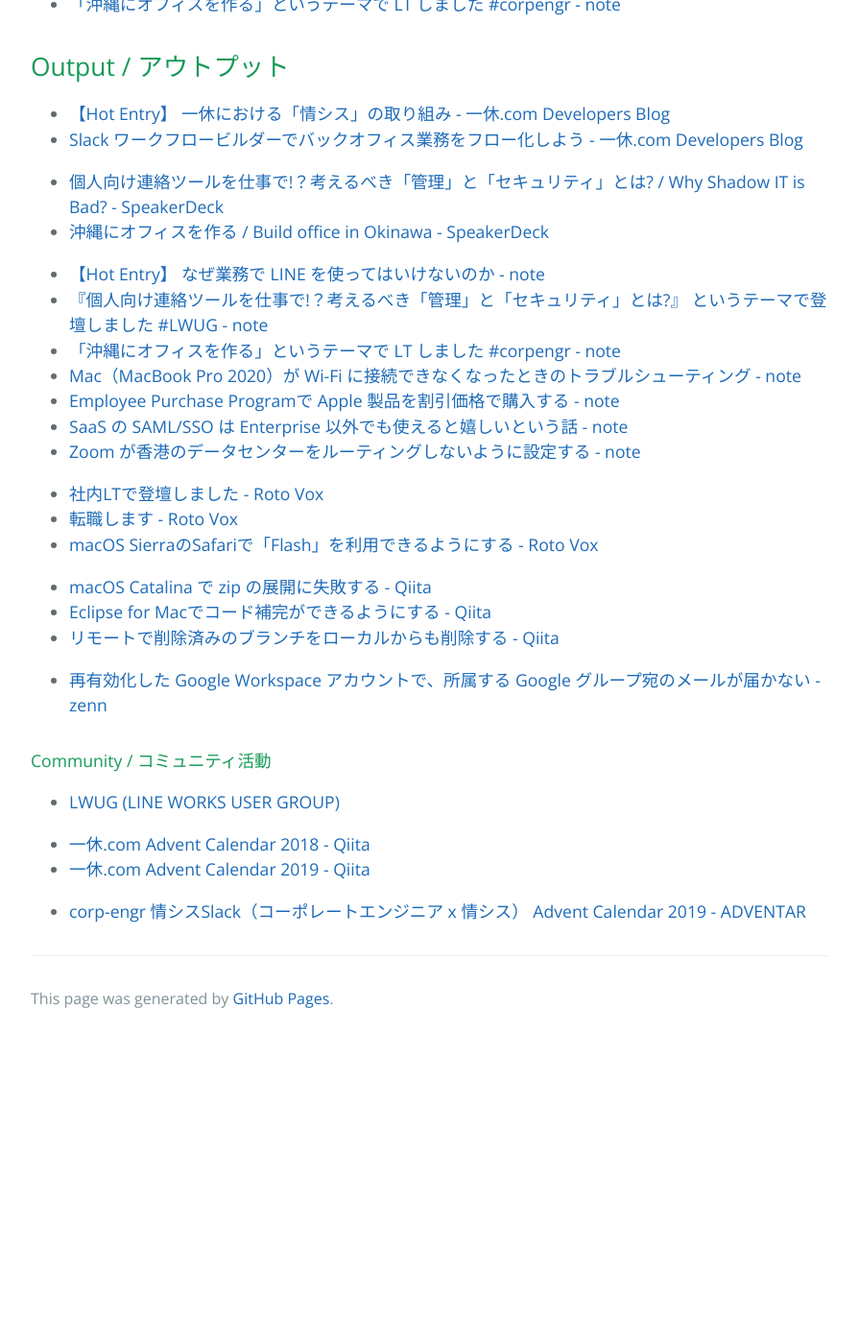
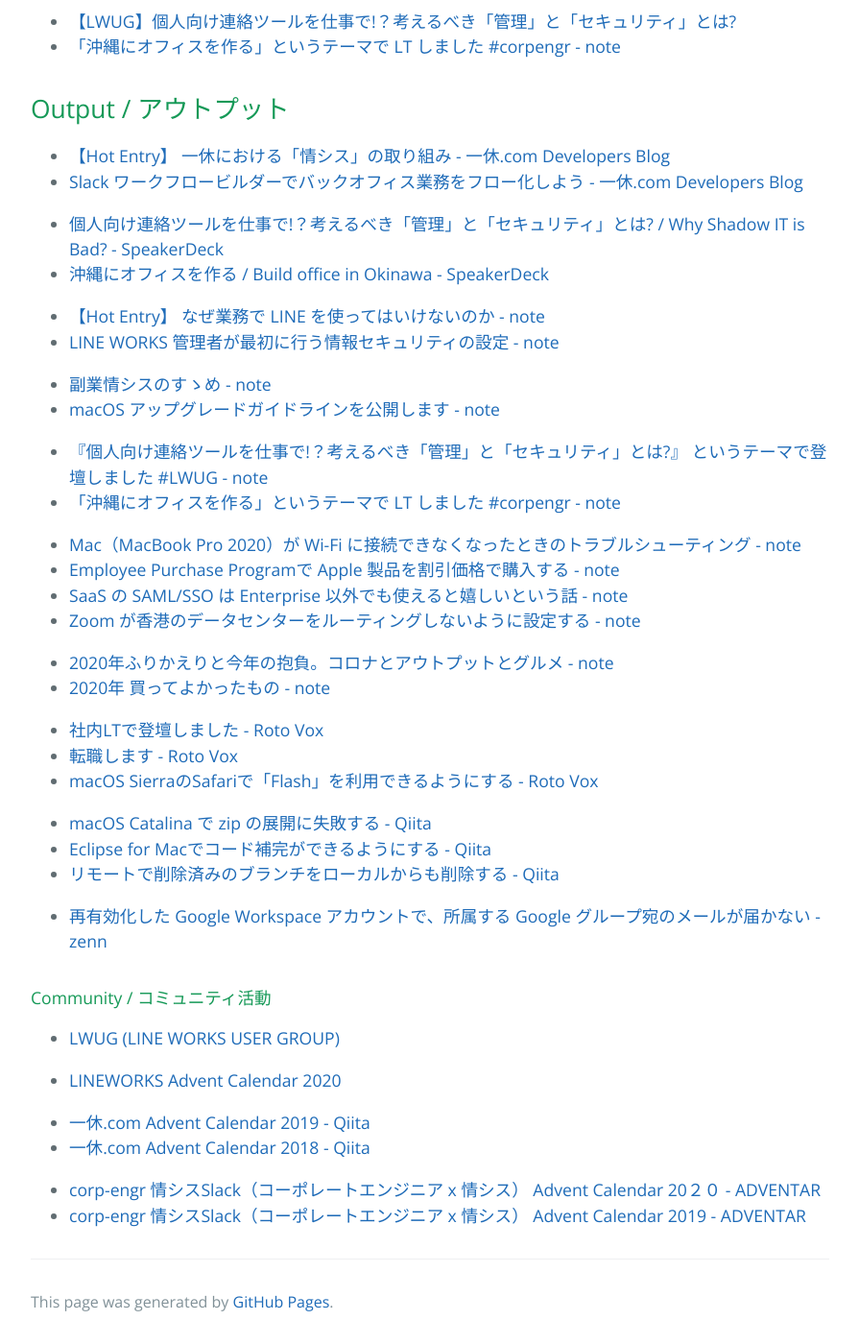
Before and after one commit to rotomx/rotomx.github.io, a Jekyll site: the page built from index.md, in a window 1280 px wide and 1400 px high, scrolled down 2541 px. Shown: the whole window at 96% size, without its empty margins (192-1087 px from the left). Built offline with Jekyll 4.4.1, drawn with Linux system fonts in a browser that asks for light colours; before the commit the page ends 3625 px from its top, so only the background shows below that; some of the changed text lies outside the part shown.

Commit message:
Update index.md

```diff
--- a/index.md
+++ b/index.md
@@ -10,7 +10,7 @@ layout: default
 <dt>📛 Name</dt>
 <dd> ろと rotomx</dd>
 <dt>💻 Jobs</dt>
-<dd>Corporate Engineer</dd>
+<dd>Corporate Engineer / 情シス</dd>
 <dt>👶 Age</dt>
 <dd>28</dd>
 <dt>🎓 Degree</dt>
@@ -21,7 +21,7 @@ layout: default
 
 ## 📄 Career / 経歴
 
-| 2020.11 -         | ROUTE 06, Inc.     | Side business |
+| 2020.11 -         | ROUTE 06, Inc.     | Side Business |
 | 2018.8 -          | IKYU Corp.          | Employee  |
 | 2015.4 - 2018.7 | At Home Co.,Ltd.    | Employee  |
 | 2013.6 - 2015.3 | Apple Inc.          | Internship |
@@ -38,12 +38,14 @@ layout: default
 
 ## 🎖Qualification / 資格・称号
 
+* 学士（マネジメント）
+
 
 * LINE WORKS アンバサダー
 
 
-* ITパスポート試験
-* 情報セキュリティマネジメント試験
+* ITパスポート試験（IP）
+* 情報セキュリティマネジメント試験（SG）
 
 
 * Microsoft Azure Fundamentals (AZ-900)
@@ -99,12 +101,24 @@ layout: default
 
 
 * [【Hot Entry】 なぜ業務で LINE を使ってはいけないのか - note](https://note.com/rotomx/n/n2a2d719dda76)
+* [LINE WORKS 管理者が最初に行う情報セキュリティの設定 - note](https://note.com/rotomx/n/nc82bc210fd87)
+
+
+* [副業情シスのすゝめ - note](https://note.com/rotomx/n/n7cee3b046340)
+* [macOS アップグレードガイドラインを公開します - note](https://note.com/rotomx/n/ndea21aef3466)
+
+
 * [『個人向け連絡ツールを仕事で!？考えるべき「管理」と「セキュリティ」とは?』 というテーマで登壇しました #LWUG - note](https://note.com/rotomx/n/n4f8702c9a299)
 * [「沖縄にオフィスを作る」というテーマで LT しました #corpengr - note](https://note.com/rotomx/n/n773981c831d2)
+
+
 * [Mac（MacBook Pro 2020）が Wi-Fi に接続できなくなったときのトラブルシューティング - note](https://note.com/rotomx/n/n54c036e548e7)
 * [Employee Purchase Programで Apple 製品を割引価格で購入する - note](https://note.com/rotomx/n/nccbbf5f442d0)
 * [SaaS の SAML/SSO は Enterprise 以外でも使えると嬉しいという話 - note](https://note.com/rotomx/n/neb7e3cb8b9b7)
 * [Zoom が香港のデータセンターをルーティングしないように設定する - note](https://note.com/rotomx/n/nd63cde9c02e4)
+
+* [2020年ふりかえりと今年の抱負。コロナとアウトプットとグルメ - note](https://note.com/rotomx/n/ne246a7ce1edb)
+* [2020年 買ってよかったもの - note](https://note.com/rotomx/n/n67facae6f9c9)
 
 
 * [社内LTで登壇しました - Roto Vox](http://rotomx.hateblo.jp/entry/2018/06/28/%E7%A4%BE%E5%86%85LT%E3%81%A7%E7%99%BB%E5%A3%87%E3%81%97%E3%81%BE%E3%81%97%E3%81%9F)
@@ -125,8 +139,12 @@ layout: default
 * [LWUG (LINE WORKS USER GROUP)](https://lwug.connpass.com/)
 
 
-* [一休.com Advent Calendar 2018 - Qiita ](https://qiita.com/advent-calendar/2018/ikyu)
-* [一休.com Advent Calendar 2019 - Qiita ](https://qiita.com/advent-calendar/2019/ikyu)
+* [LINEWORKS Advent Calendar 2020](https://qiita.com/advent-calendar/2020/lineworks)
 
 
+* [一休.com Advent Calendar 2019 - Qiita ](https://qiita.com/advent-calendar/2019/ikyu)
+* [一休.com Advent Calendar 2018 - Qiita ](https://qiita.com/advent-calendar/2018/ikyu)
+
+
+* [corp-engr 情シスSlack（コーポレートエンジニア x 情シス） Advent Calendar 20２０ - ADVENTAR ](https://adventar.org/calendars/5390)
 * [corp-engr 情シスSlack（コーポレートエンジニア x 情シス） Advent Calendar 2019 - ADVENTAR ](https://adventar.org/calendars/3995)
```
